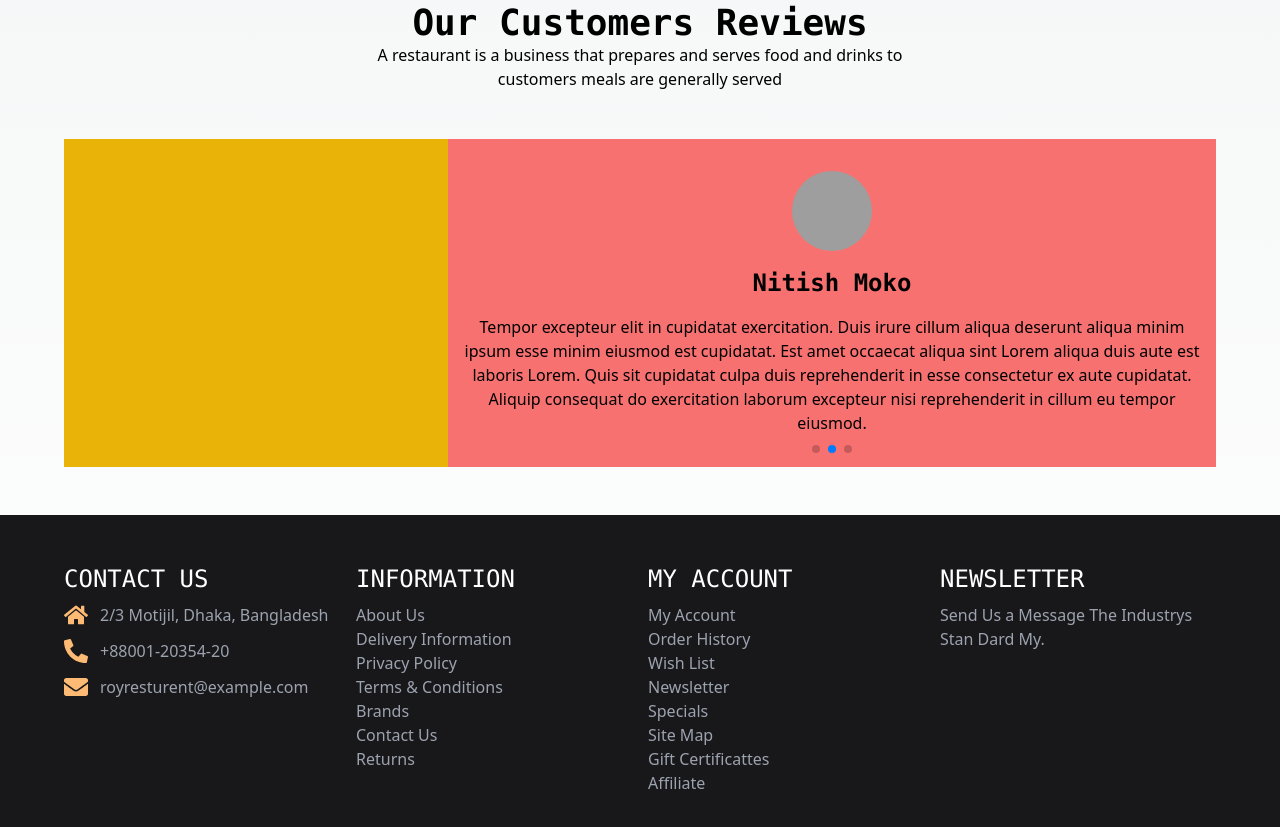
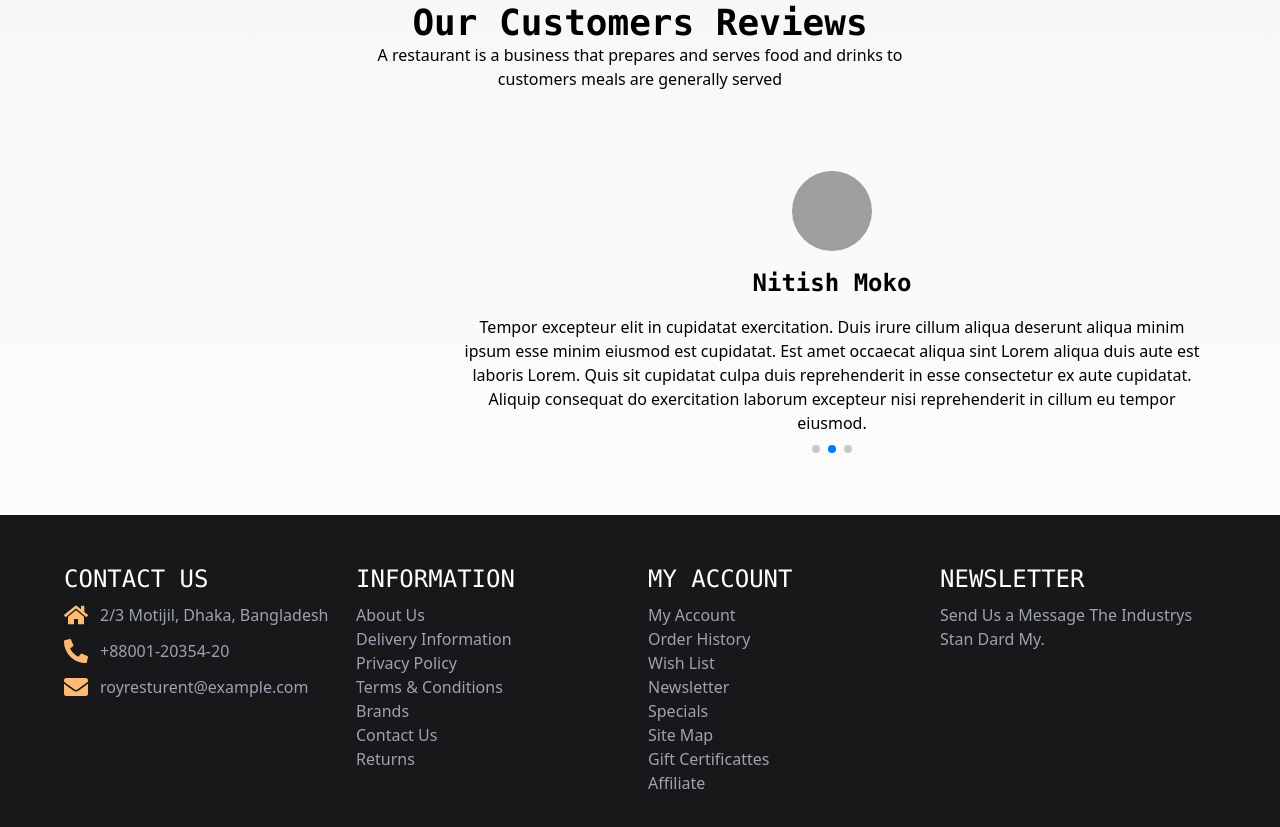
Before and after one commit to nayon64/roy_resturent, a Next.js app: page / in a window 1280 px wide. Shown: the part 3140-3967 px from the top of the page. Built offline with nearby package versions, Linux system fonts and the light colour scheme; grey boxes are pictures that could not be loaded.

Commit message:
change scrolling bar style

```diff
--- a/components/Home/CustomarReviews/CustomarReviews.js
+++ b/components/Home/CustomarReviews/CustomarReviews.js
@@ -11,8 +11,8 @@ const CustomarReviews = () => {
         </p>
       </div>
       <div className=" grid grid-cols-3 ">
-        <div className="bg-yellow-500"></div>
-        <div className="col-span-2  bg-red-400 ">
+        <div className=""></div>
+        <div className="col-span-2  ">
           <CustomarReviewCard />
         </div>
       </div>
--- a/package.json
+++ b/package.json
@@ -20,5 +20,8 @@
     "react-icons": "^4.8.0",
     "swiper": "^9.2.0",
     "tailwindcss": "3.3.1"
+  },
+  "devDependencies": {
+    "tailwind-scrollbar": "^3.0.0"
   }
 }
--- a/pages/_document.js
+++ b/pages/_document.js
@@ -4,10 +4,10 @@ export default function Document() {
   return (
     <Html lang="en">
       <Head />
-      <body>
+      <body className=" scrollbar-thin scrollbar-thumb-gray-500 scrollbar-thumb-rounded-full scrollbar-track-gray-100">
         <Main />
         <NextScript />
       </body>
     </Html>
-  )
+  );
 }
--- a/tailwind.config.js
+++ b/tailwind.config.js
@@ -1,18 +1,18 @@
 /** @type {import('tailwindcss').Config} */
 module.exports = {
   content: [
-    './pages/**/*.{js,ts,jsx,tsx}',
-    './components/**/*.{js,ts,jsx,tsx}',
-    './app/**/*.{js,ts,jsx,tsx}',
+    "./pages/**/*.{js,ts,jsx,tsx}",
+    "./components/**/*.{js,ts,jsx,tsx}",
+    "./app/**/*.{js,ts,jsx,tsx}",
   ],
   theme: {
     extend: {
       backgroundImage: {
-        'gradient-radial': 'radial-gradient(var(--tw-gradient-stops))',
-        'gradient-conic':
-          'conic-gradient(from 180deg at 50% 50%, var(--tw-gradient-stops))',
+        "gradient-radial": "radial-gradient(var(--tw-gradient-stops))",
+        "gradient-conic":
+          "conic-gradient(from 180deg at 50% 50%, var(--tw-gradient-stops))",
       },
     },
   },
-  plugins: [],
-}
+  plugins: [require("tailwind-scrollbar"),],
+};
```
Also changed, not shown: 1 other file (tests, documents, lock files or other folders).
